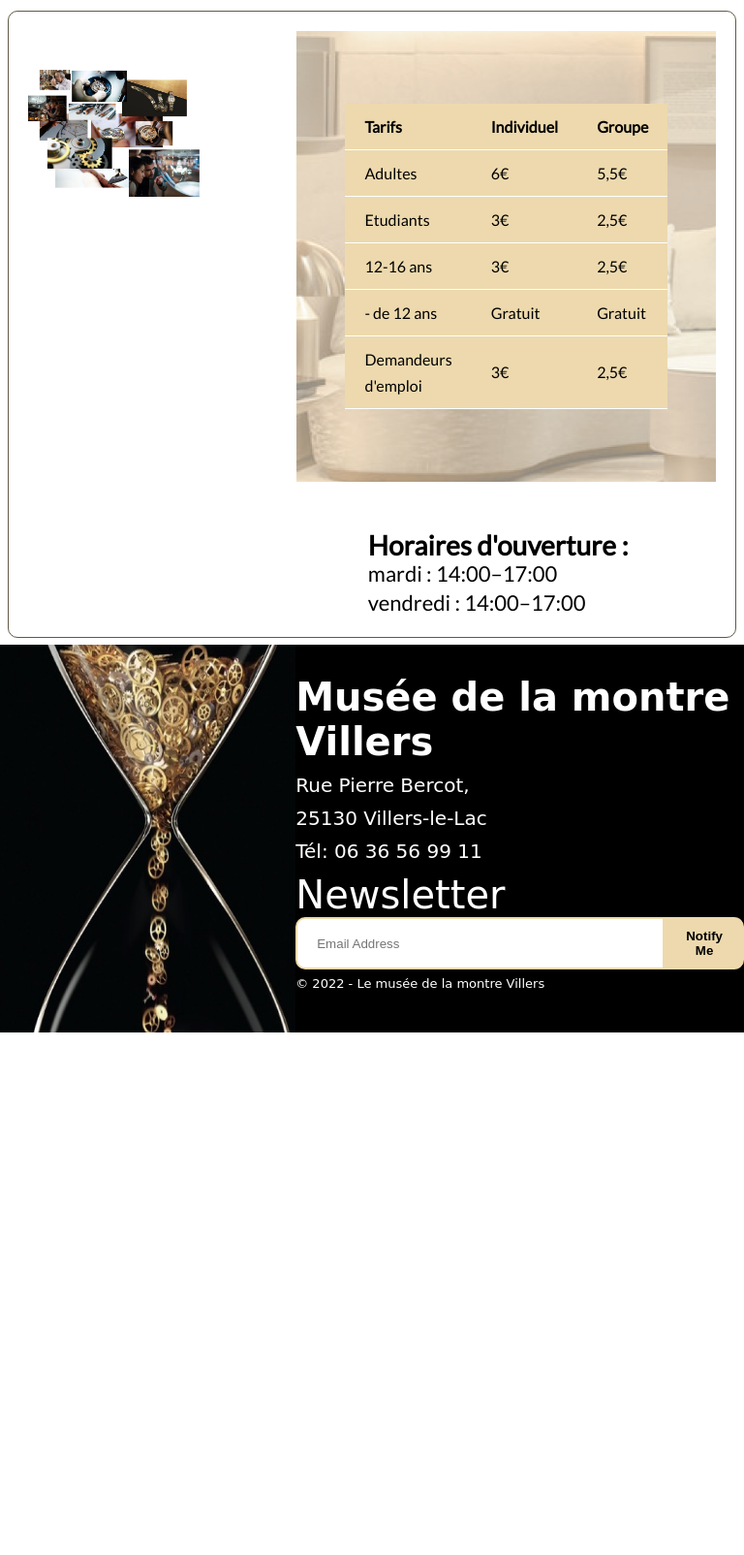
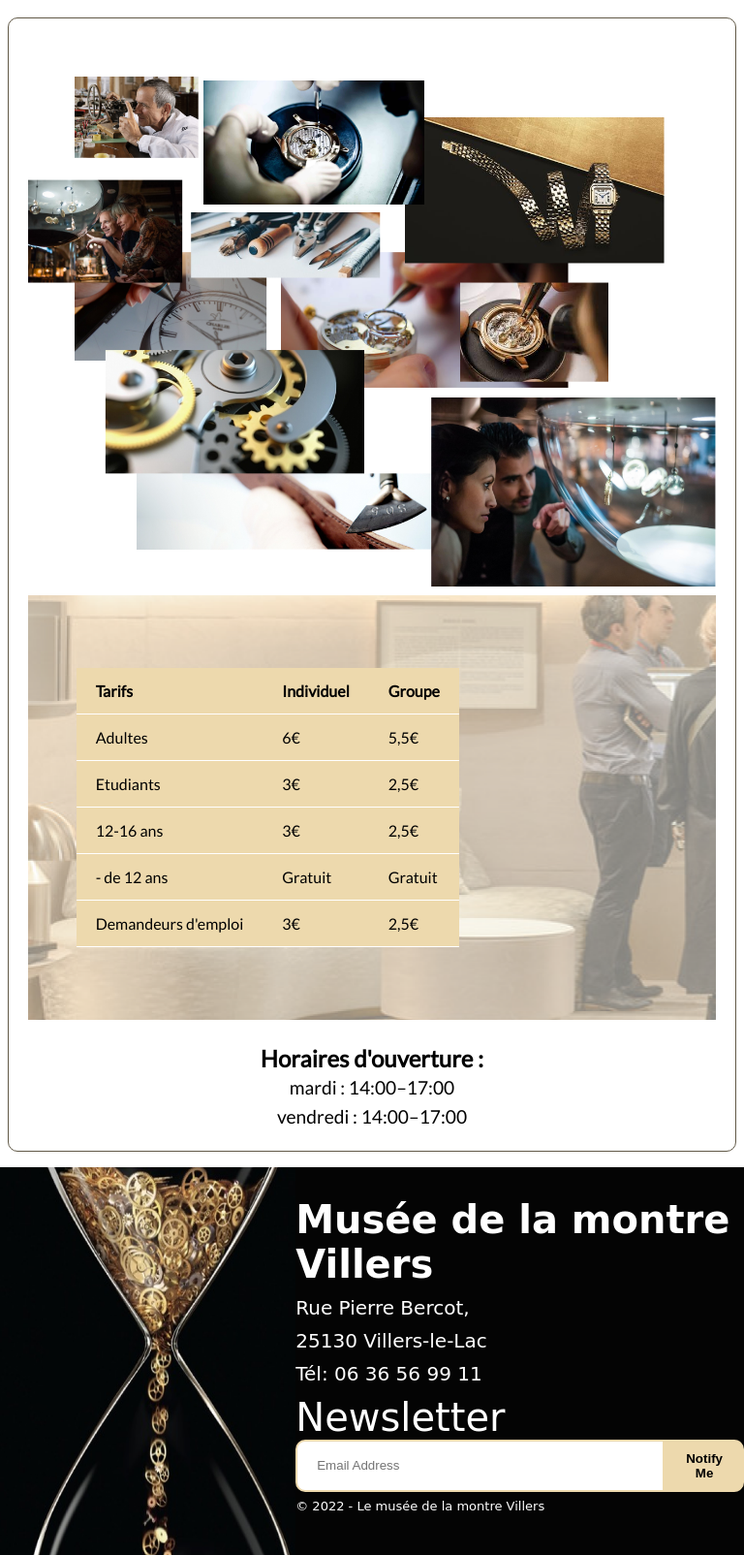
Before and after one commit to Babsybis/watch_museum_website, a PHP site: page / in a window 768 px wide. Shown: the part 2732-4336 px from the top of the page at 97% size. Before the commit the page ends 3797 px from the top, so only its background shows below. Run offline with PHP 8.4, Linux system fonts and the light colour scheme; some web fonts are replaced.

Commit message:
Responsive tablette

```diff
--- a/style.css
+++ b/style.css
@@ -162,6 +162,7 @@ h1{
 /* **********************SECTION DIAPO********************** */
 #pagecontent{
     background-color: black;
+    background: linear-gradient(to right, rgb(16, 16, 16), rgb(0, 0, 0));
     margin: 1%;
     padding: 2% 1%;
     display: grid;
@@ -560,6 +561,7 @@ table tr td{
     padding-top: 3.125rem;
     display: flex;
     line-height: 1.875rem;
+    text-align: center;
 }
 
 .rens p:first-line{
@@ -580,7 +582,7 @@ td{
 
 /*************** FOOTER *************************/
 .background_footer{
-    background-color: #000000;
+    background-color: rgb(4, 4, 4);
     display: grid;
     grid-template-columns: 1fr 1fr;
     height: 50vh;
@@ -872,6 +874,15 @@ td{
         display: none;
     }
 
+
+    .name_form{
+        font-size: 1.875rem;
+    }
+
+    .form_width{
+        padding: .625rem 10rem .625rem 1.25rem;
+    }
+
     }
 
 
@@ -925,6 +936,70 @@ td{
         width: 100%;
     }
 
+     /* *************************SECTION CROQUIS****************************** */
+     .contain {
+        padding-top: 3rem;
+    }
+
+
+    .position2, .position4{
+        display: flex;
+        flex-direction: column;
+    }
+
+    .contain p{
+        width: 90%;
+    }
+
+    .hidden{
+        display: none;
+    }
+
+    #une{
+        width: 50%;
+        top: 45%;
+    }
+
+    #deux{
+        width: 35%;
+        top: 55%;
+    }
+
+    #trois{
+        width: 45%;
+        top: 55%;
+        left: 45%;
+    }
+
+     /*************** SECTION PELE MELE *************************/
+    .pele_mele {
+        margin: 2% 1%;
+        display: grid;
+        gap: .3125rem 0;
+    }
+
+    .contain_pm{
+        grid-row: 1/2;
+        grid-column: 1/3;
+    }
+
+    .prix{
+        grid-column: 1/3;
+        grid-row: 2/3;
+    }
+
+    .rens {
+        font-size: 1.2rem;
+        line-height: 1.875rem;
+        padding-top: 1.5625rem ;
+
+    }
+
+    .rens p:first-line{
+        font-weight: 600;
+        font-size: 1.5rem;
+    }
+
 
 
 
```
Lines whose indentation alone changed are shown as unchanged.
